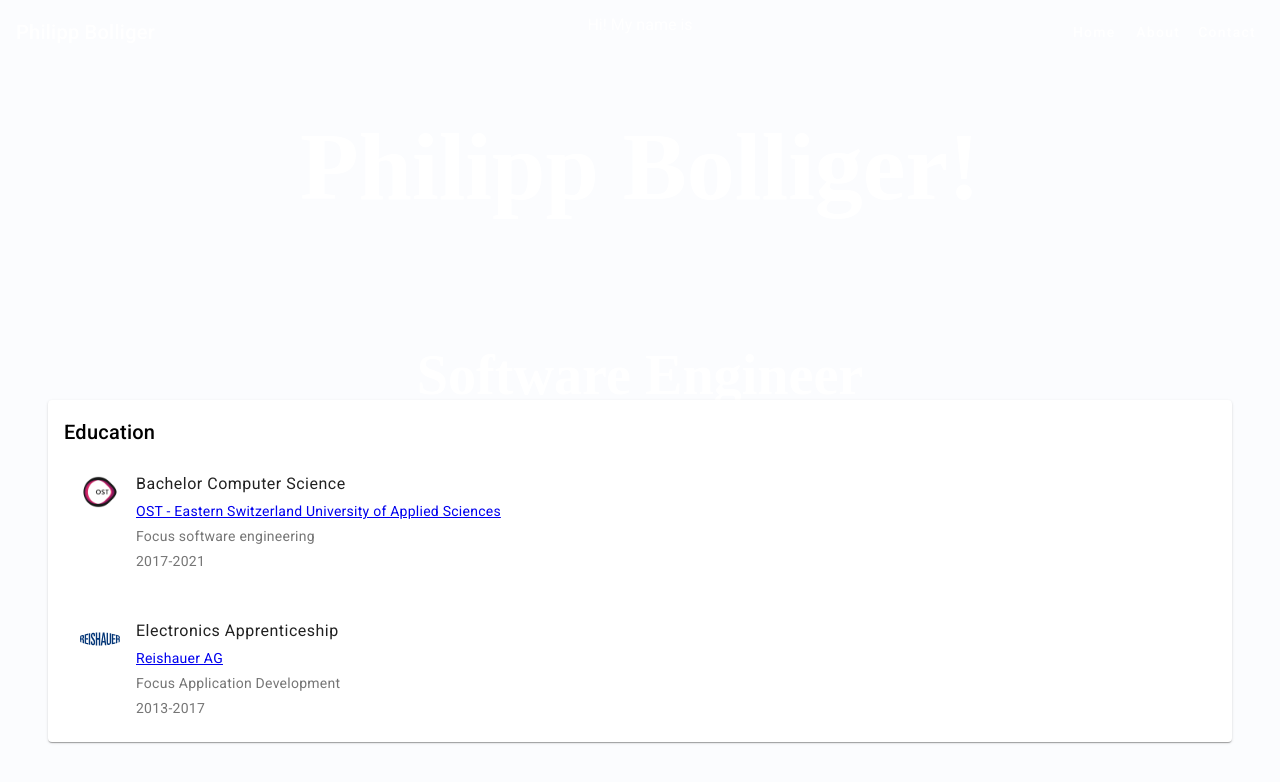
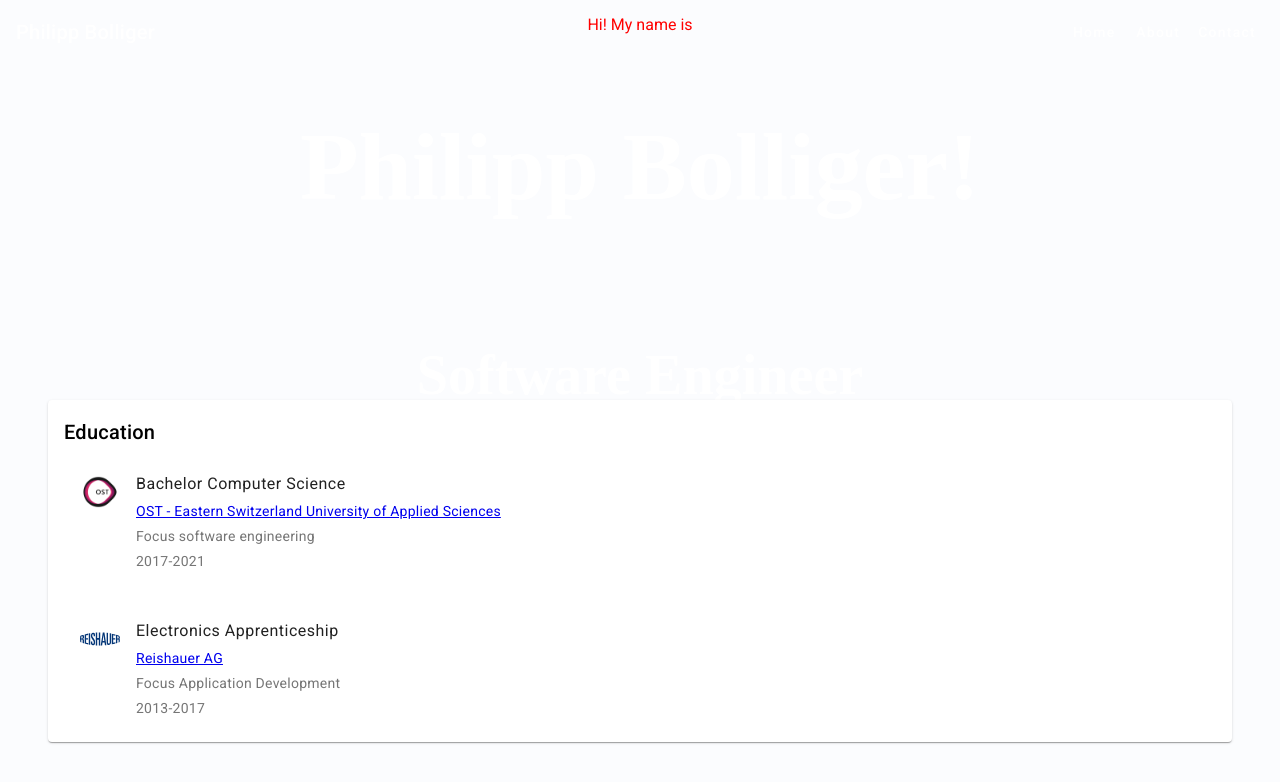
Before and after one commit to SidereusNox/PersonalWebsite, an Angular app in the folder Pbolliger/Frontend/: page /home in a window 1280 px wide. Shown: the top 782 px of the page. Built offline with nearby package versions, Linux system fonts and the light colour scheme.

Commit message:
body maked as background

```diff
--- a/Pbolliger/Frontend/src/app/material-styles/typography.module.css
+++ b/Pbolliger/Frontend/src/app/material-styles/typography.module.css
@@ -129,6 +129,7 @@
   text-decoration: var(--md-sys-typescale-title-large-text-decoration);
 }
 .title-medium{
+  color:red;
   font-family: var(--md-sys-typescale-title-medium-font-family-name);
   font-style: var(--md-sys-typescale-title-medium-font-family-style);
   font-weight: var(--md-sys-typescale-title-medium-font-weight);
--- a/Pbolliger/Frontend/src/index.html
+++ b/Pbolliger/Frontend/src/index.html
@@ -11,7 +11,7 @@
   <link href="https://fonts.googleapis.com/icon?family=Material+Icons" rel="stylesheet">
   <script src="https://accounts.google.com/gsi/client" async defer></script>
 </head>
-<body>
+<body class="background">
   <app-root></app-root>
 </body>
 </html>
```
Also changed, not shown: Pbolliger/Frontend/src/app/app-welcome/app-welcome.component.css (line endings or trailing spaces).
